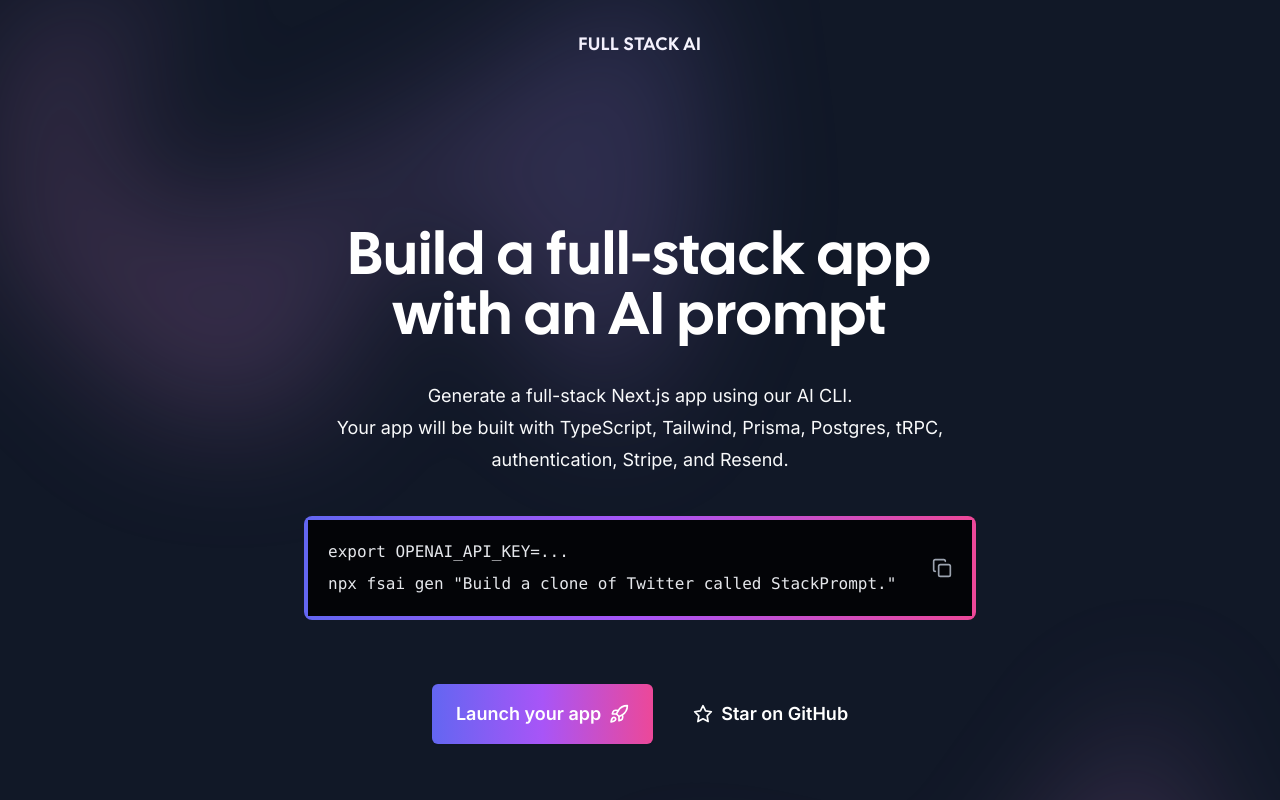
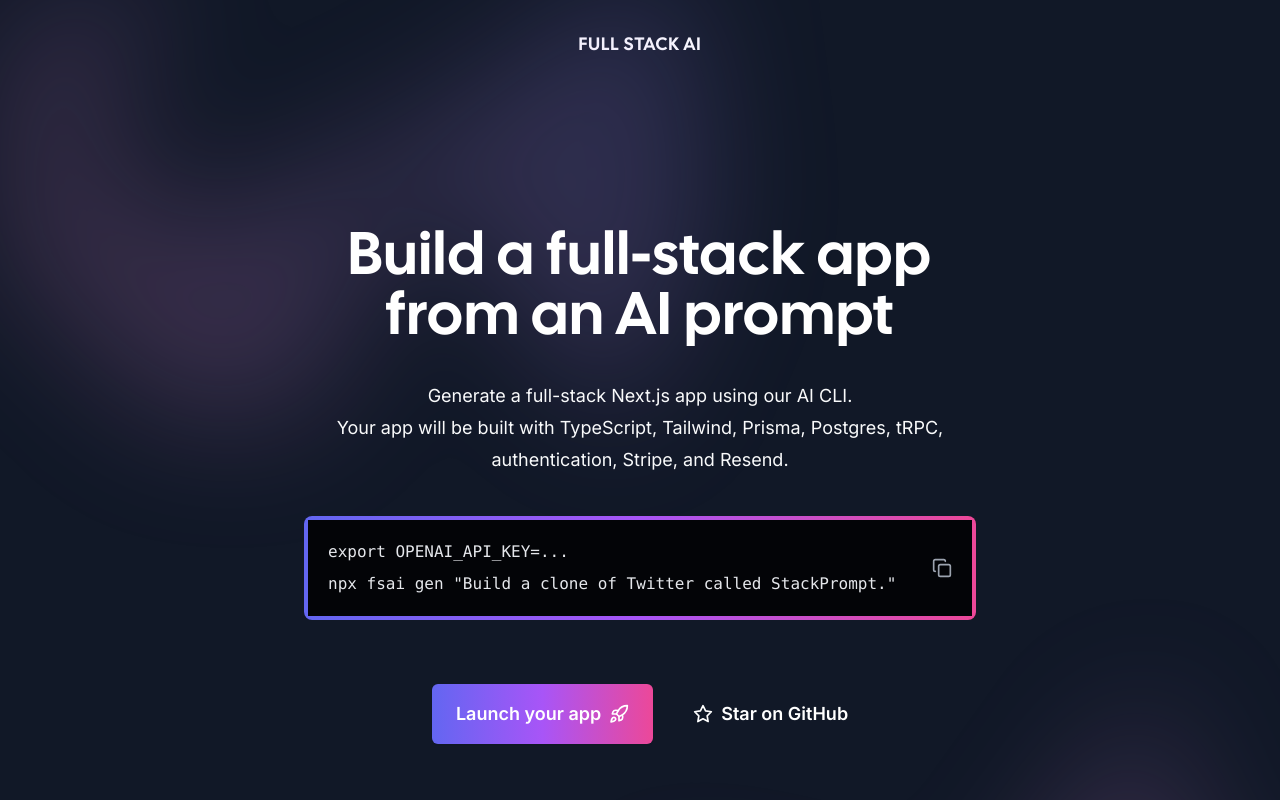
Before and after one commit to elite6427/full-stack-ai, a Next.js app in the folder website/: page / in a window 1280 px wide. Built offline with nearby package versions, Linux system fonts and the light colour scheme.

Commit message:
update copy

```diff
--- a/package.json
+++ b/package.json
@@ -1,7 +1,7 @@
 {
   "name": "fsai",
   "version": "0.0.5",
-  "description": "Build a full stack Next.js app with an AI prompt.",
+  "description": "Build a full stack Next.js app from an AI prompt.",
   "homepage": "https://github.com/alephmatic/full-stack-ai#readme",
   "license": "MIT",
   "author": {
--- a/website/app/page.tsx
+++ b/website/app/page.tsx
@@ -36,7 +36,7 @@ export default function Home() {
               <h1
                 className={`text-5xl tracking-wide text-white sm:text-6xl ${calFont.className}`}
               >
-                Build a full-stack app with an AI prompt
+                Build a full-stack app from an AI prompt
               </h1>
               <p className="mt-8 text-lg leading-8 text-gray-50">
                 Generate a full-stack Next.js app using our AI CLI.<br />
```
Also changed, not shown: 1 other file (tests, documents, lock files or other folders).
